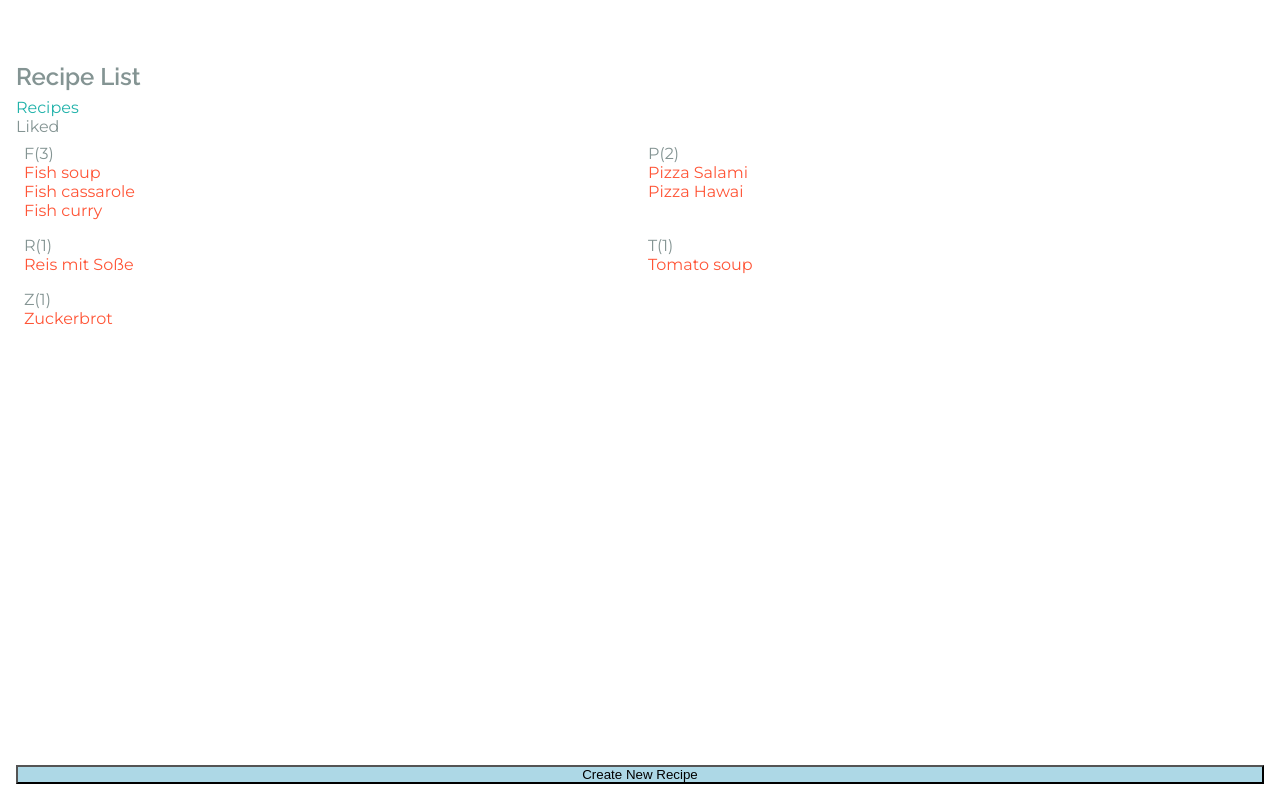
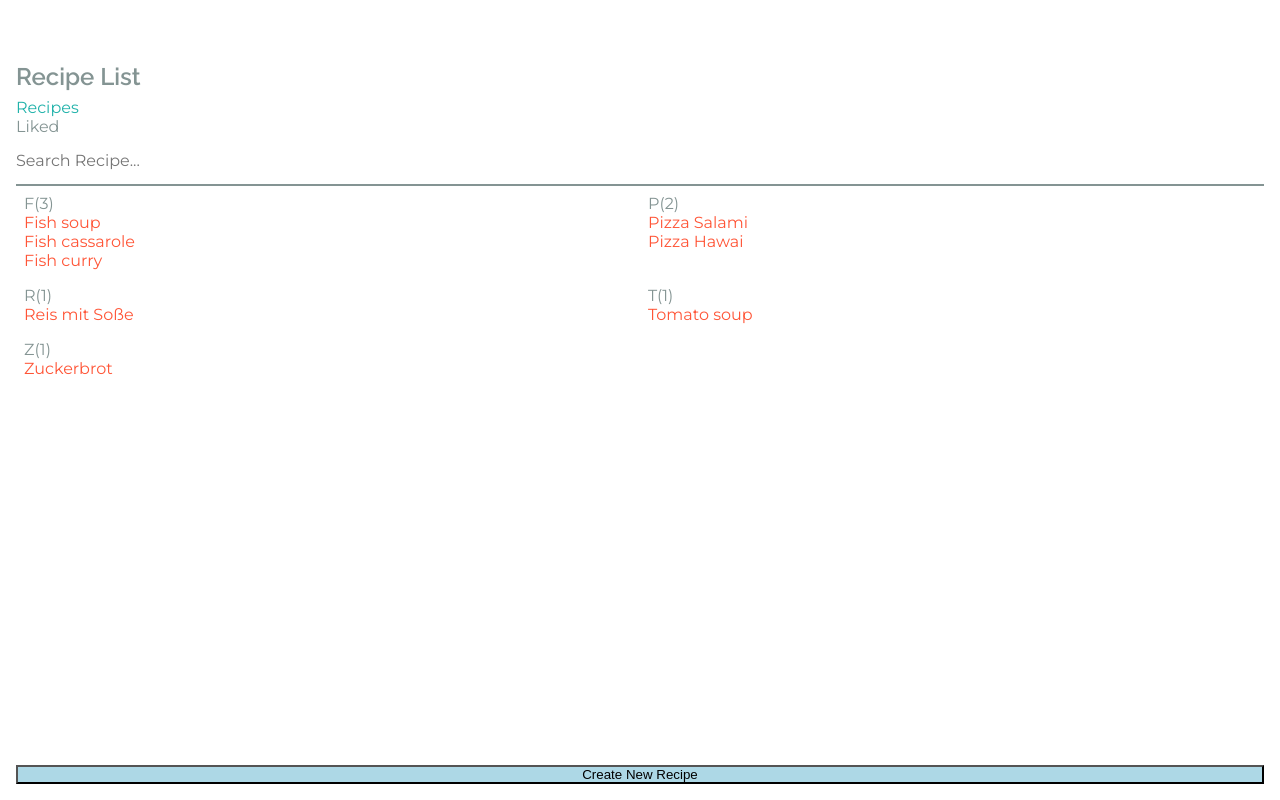
Before and after one commit to Knochenmark/recipebox, a React (Create React App) app: page / in a window 1280 px wide. Built offline with nearby package versions, Linux system fonts and the light colour scheme.

Commit message:
Add searchbar component

```diff
--- a/src/components/IndexPage.tsx
+++ b/src/components/IndexPage.tsx
@@ -1,7 +1,9 @@
 import * as React from 'react';
 
 import { ITabBarItem } from '../_domain/ITabBarItem';
+import SearchBar from './SearchBar';
 import TabBar from './TabBar';
+
 export interface IPageProps {
   className: string;
   createRecipe: any;
@@ -62,6 +64,7 @@ export default function IndexPage({ recipes, createRecipe, setSelectedRecipe, ..
     <div className={props.className}>
       <h2>Recipe List</h2>
       <TabBar tabBarItemList={tabItemList} />
+      <SearchBar searchValue='' />
       <div className="index-items">
         {indexItems}
       </div>
--- /dev/null
+++ b/src/components/SearchBar.tsx
@@ -0,0 +1,39 @@
+import * as React from 'react';
+
+export interface ISearchBarProps {
+  searchValue: string;
+}
+
+export default class SearchBar extends React.Component<ISearchBarProps, any> {
+
+  constructor(props: ISearchBarProps) {
+    super(props);
+    this.state = {
+      searchValue: ''
+    };
+    this.onChange = this.onChange.bind(this);
+  }
+
+  public onChange(event: React.ChangeEvent) {
+    const { value } = (event.target as HTMLInputElement);
+    this.setState({
+      searchValue: value
+    });
+  }
+
+  public render() {
+    return (
+      <div className='searchbar'>
+        <input
+          onChange={this.onChange}
+          placeholder='Search Recipe...'
+          value={this.state.searchValue}
+          spellCheck={false}
+        />
+        <span className='searchbar-highlight'>
+          {this.state.searchValue.replace(/ /g, "\u00a0")}
+        </span>
+      </div>
+    );
+  }
+}
--- a/src/styles/index.css
+++ b/src/styles/index.css
@@ -192,3 +192,41 @@ h2{
 .tabBarItem.active{
   color: lightseagreen;
 }
+
+.searchbar {
+  position: relative;
+}
+
+.searchbar-highlight {
+  font-size: 16px;
+  /* user-select: none; */
+  line-height: 35px;
+  border-top: 2px solid #ff5537;
+  position: absolute;
+  left: 0;
+  bottom: 0;
+  max-width: 100%;
+  height: 0;
+  color: transparent;
+  overflow: hidden;
+}
+
+.searchbar input {
+  font-family: 'Montserrat', sans-serif;
+  height: 50px;
+  width: 100%;
+  min-width: 100%;
+  padding: 0;
+  border-radius: 0;
+  line-height: 35px;
+  background-color: transparent;
+  color: #ff5537;
+  font-size: 16px;
+  border: none;
+  outline: none;
+  border-bottom: 2px solid #849493;
+}
+
+.searchbar input:focus ~ .searchbar-highlight{
+  border-top: 2px solid #ff5537;
+}
```
